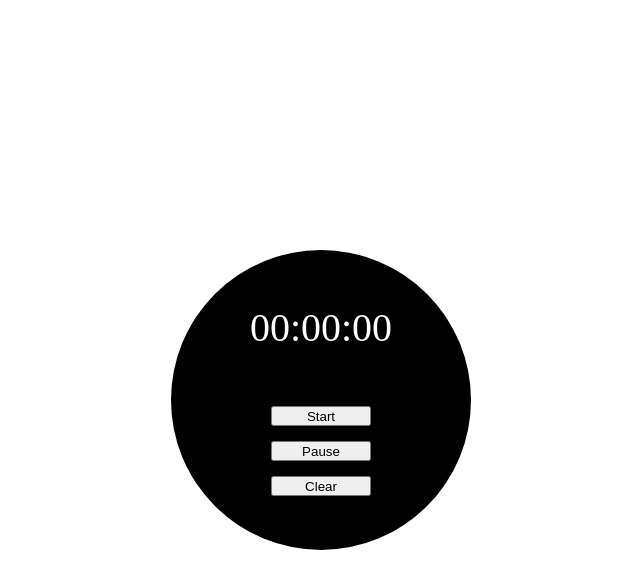
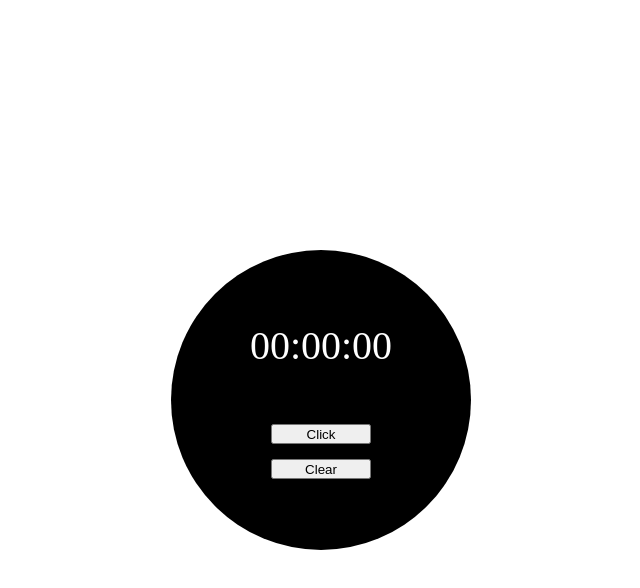
Before and after one commit to jacktiebie/clicker, a plain HTML site: page index.html in a window 1280 px wide. Both pictures are taken after a click on the button "Clear". Shown: the whole page, without its empty margins (319-959 px from the left). Drawn offline with Linux system fonts and the light colour scheme.

Commit message:
Adding clear function

```diff
--- a/index.html
+++ b/index.html
@@ -11,8 +11,7 @@
   <body>
     <div id="clicker">
       <div id="clicker__screen">00:00:00</div>
-      <button id="button__start" class="button--main">Start</button>
-      <button id="button__pause" class="button--main">Pause</button>
+      <button id="button__start" class="button--main">Click</button>
       <button id="button__clear" class="button--main">Clear</button>
     </div>
     <!--Linking script.js to index.html-->
--- a/script.js
+++ b/script.js
@@ -19,3 +19,10 @@ buttonStart.addEventListener("click", function () {
     hr += 1;
   }
 });
+
+buttonClear.addEventListener("click", function () {
+  sec = 0;
+  min = 0;
+  hr  = 0;
+  clickerScreen.innerHTML = '00:00:00';
+});
```
